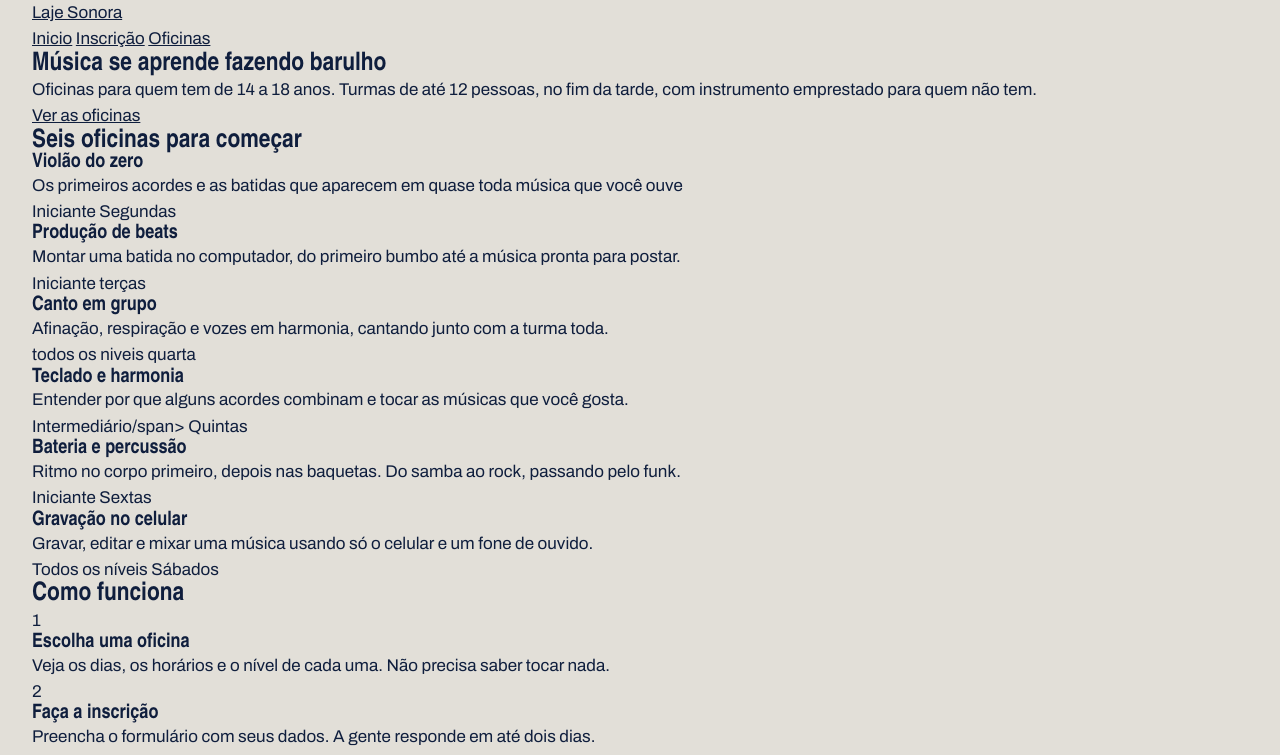
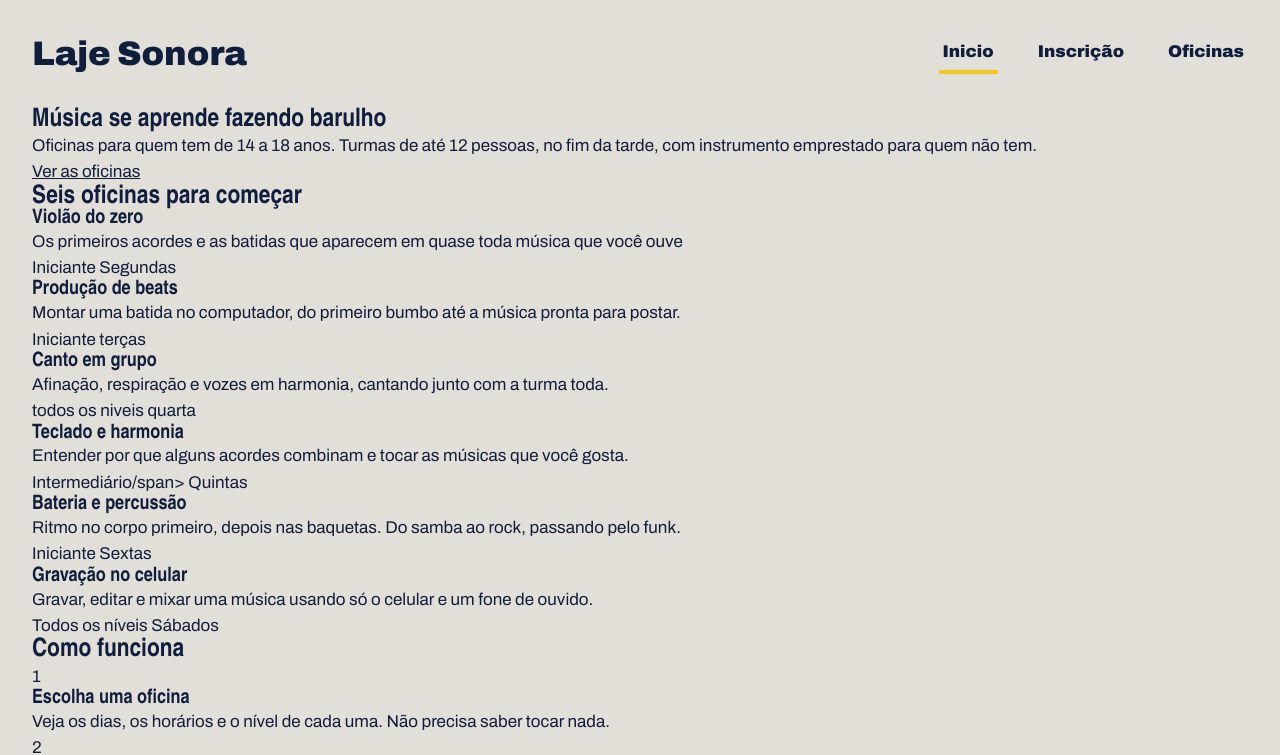
Before and after one commit to reisgustavo-cyber/laje_sonora, a plain HTML site: page index.html in a window 1280 px wide. Shown: the top 755 px of the page. Drawn offline with Linux system fonts and the light colour scheme; a web font is replaced by a local one.

Commit message:
CSS geral: reset, variáveis e fontes
fiz o outro errado

```diff
--- a/index.css
+++ b/index.css
@@ -3,9 +3,8 @@
     padding: 0;
     box-sizing: border-box;
 }
-
 :root{
-    --concreto:  #E2DFD8;
+    --concreto: #E2DFD8;
     --concreto-escuro: #CBC7BE;
     --tinta: #0F1E3D;
     --caixa-dagua: #1F5FBF;
@@ -13,9 +12,8 @@
     --branco: #FFFFFF;
 
     --fonte-cartaz: "Big Shoulders", "Arial Narrow", sans-serif;
-    --fonte-texto: "Archivo", Arial, sans-serif;
+    --fonte-texto:"Archivo", Arial, sans-serif;
 }
-
 body{
     background: var(--concreto);
     color: var(--tinta);
@@ -24,9 +22,8 @@ body{
     line-height: 1.55;
 }
 a{
-    color:inherit ;
+    color: inherit;
 }
-
 h1, h2, h3{
     font-family: var(--fonte-cartaz);
     font-weight: 900;
@@ -37,3 +34,34 @@ h1, h2, h3{
     margin-inline: auto;
     padding-inline: 32px;
 }
+.topo{
+    padding-block: 28px;
+    justify-content: space-between;
+    align-items: center;
+    display: flex
+}
+.logo{
+    font: var(--fonte-cartaz);
+    font-size: 34px;
+    font-weight: 900;
+    text-decoration: none;
+}
+.menu{
+    display: flex;
+    gap: 36px;
+
+}
+.menu a{
+    font-weight: 900;
+    text-decoration: none;
+    padding: 4px;
+    border-bottom: 4px solid transparent;
+}
+
+.menu a:hover{
+    border-bottom-color: var(--tinta);
+}
+
+.menu a.atual{
+    border-bottom-color:var(--fita) ;
+}
```
